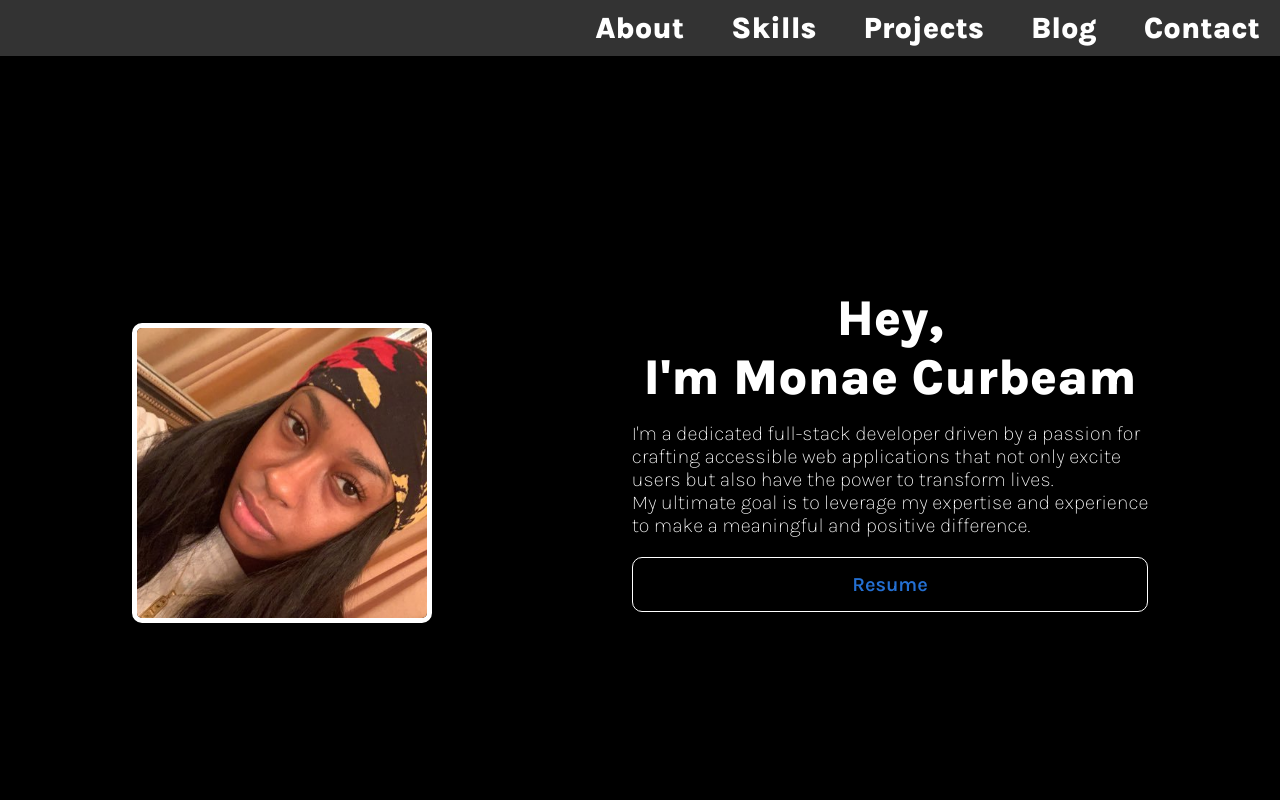
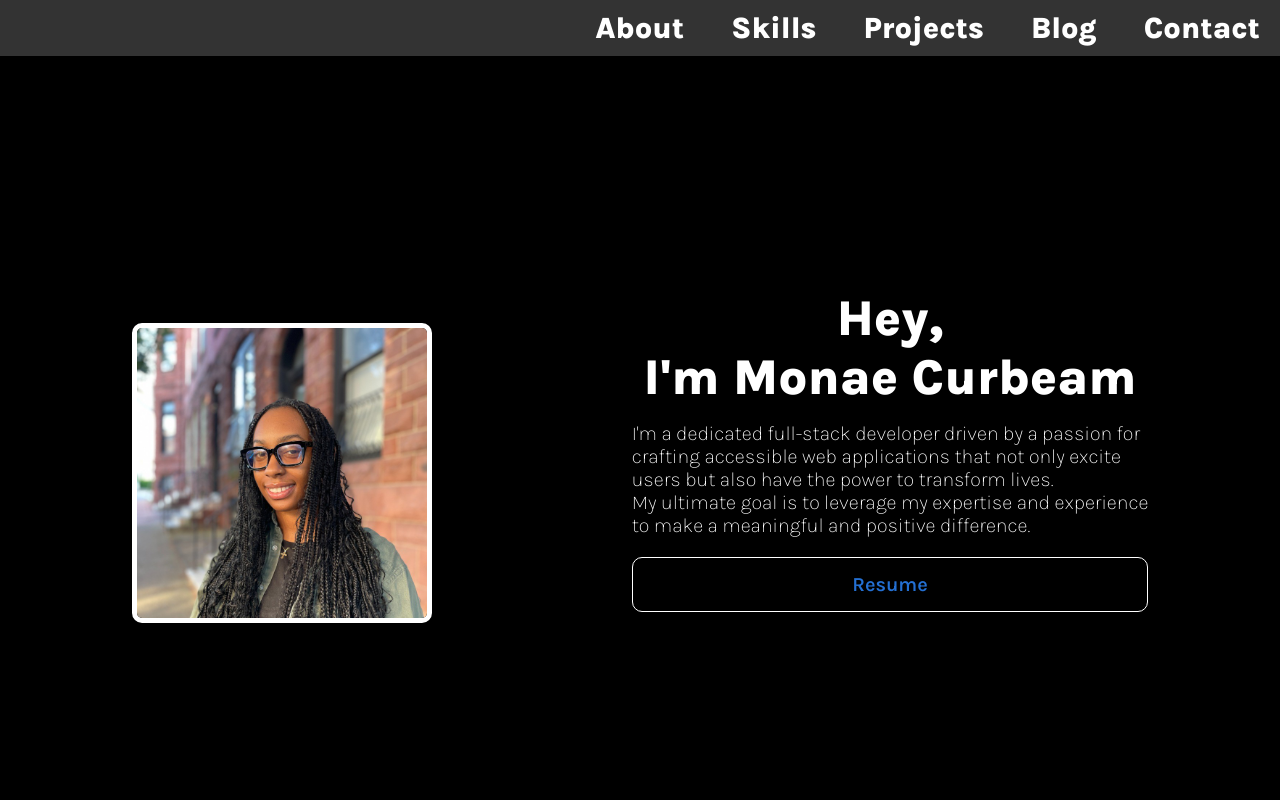
Before and after one commit to curbeammonae/Portfolio, a React (Vite) app in the folder react-portfolio/: page / in a window 1280 px wide. Shown: the top 800 px of the page. Built offline with nearby package versions, Linux system fonts and the light colour scheme; a web font is replaced by a local one.

Commit message:
new hero image

```diff
--- a/react-portfolio/src/components/Hero/Hero.jsx
+++ b/react-portfolio/src/components/Hero/Hero.jsx
@@ -14,7 +14,7 @@ export default function Hero() {
 
       <div>
       <img
-        src={getImageUrl("hero/moe.jpg")}
+        src={getImageUrl("hero/avi.jpg")}
         alt="Hero image of me"
         className={styles.heroImg}
       />
--- a/react-portfolio/src/data/projects.json
+++ b/react-portfolio/src/data/projects.json
@@ -16,7 +16,7 @@
       "source": "https://github.com/curbeammonae/transplantappreact"
     },
     {
-      "title": "Space Station",
+      "title": "AOT",
       "imageSrc": "projects/NASA.png",
       "description": "Use NASA’s API to display a picture from many of their powerful satellites.",
       "skills": ["HTML","CSS", "JavaScript"],
```
Also changed, not shown: react-portfolio/assets/hero/avi.jpg (added).
